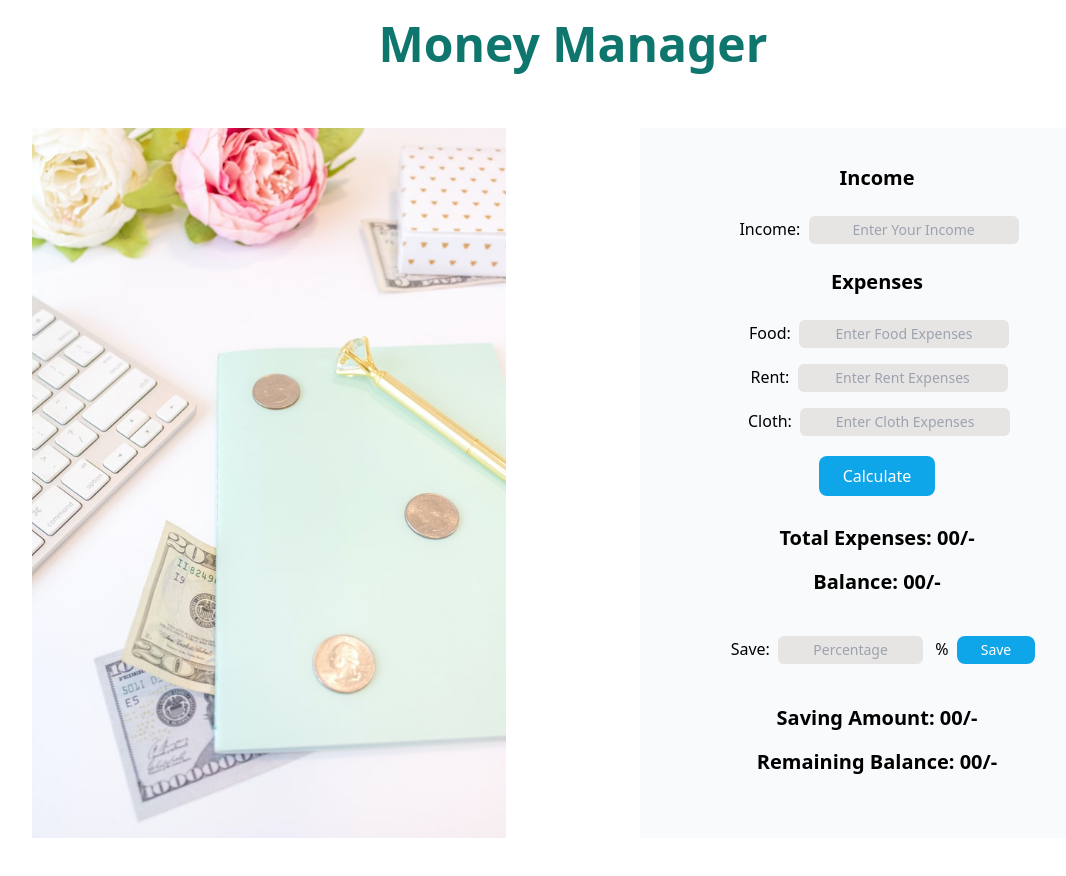
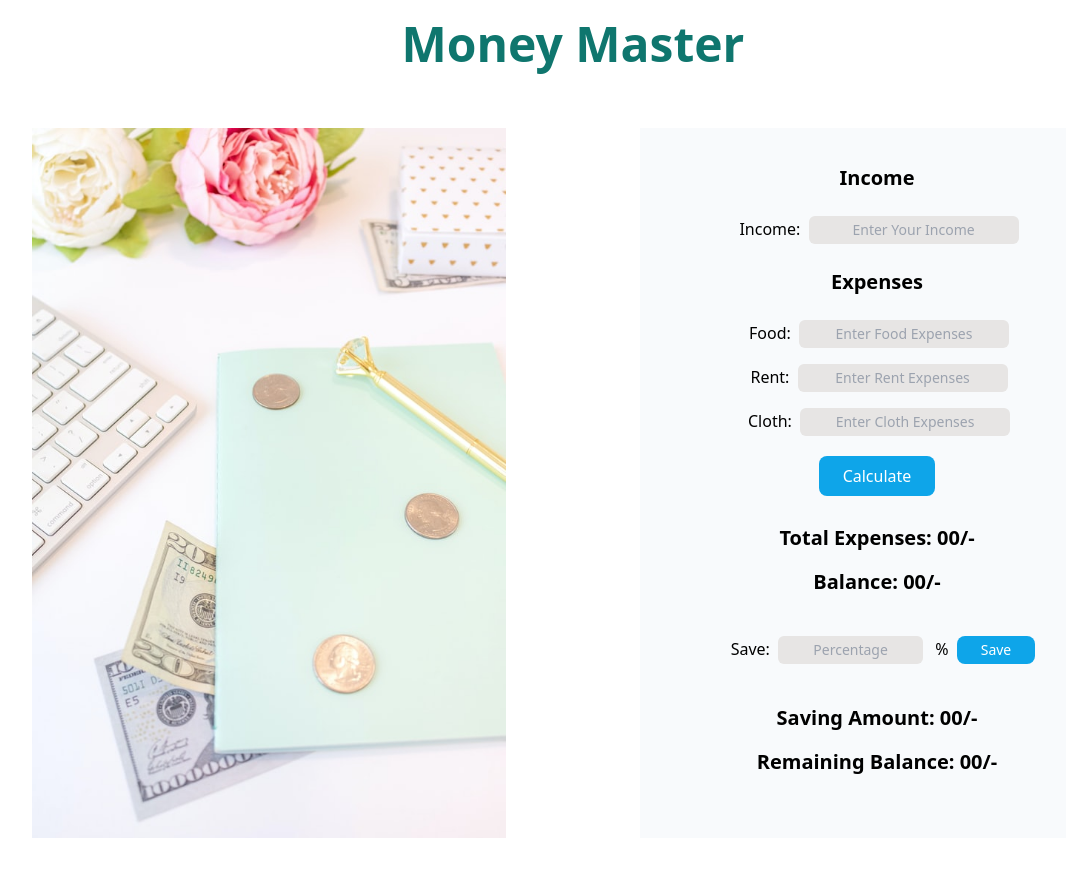
Before and after one commit to fariarahman15/money-master, a plain HTML site: page index.html in a window 1280 px wide. Shown: the whole page, without its empty margins (67-1133 px from the left). Drawn offline with nearby package versions, Linux system fonts and the light colour scheme.

Commit message:
name changed

```diff
--- a/index.html
+++ b/index.html
@@ -10,12 +10,12 @@
     <!-- tailwindcss  -->
     <script src="https://cdn.tailwindcss.com"></script>
 
-    <title>Money Manager</title>
+    <title>Money Master</title>
 </head>
 <body>
     <!-- heading  -->
     <head>
-        <h1 class="text-teal-700 font-bold text-5xl text-center mt-5">Money Manager</h1>
+        <h1 class="text-teal-700 font-bold text-5xl text-center mt-5">Money Master</h1>
     </head>
 
     <!-- main body  -->
```
